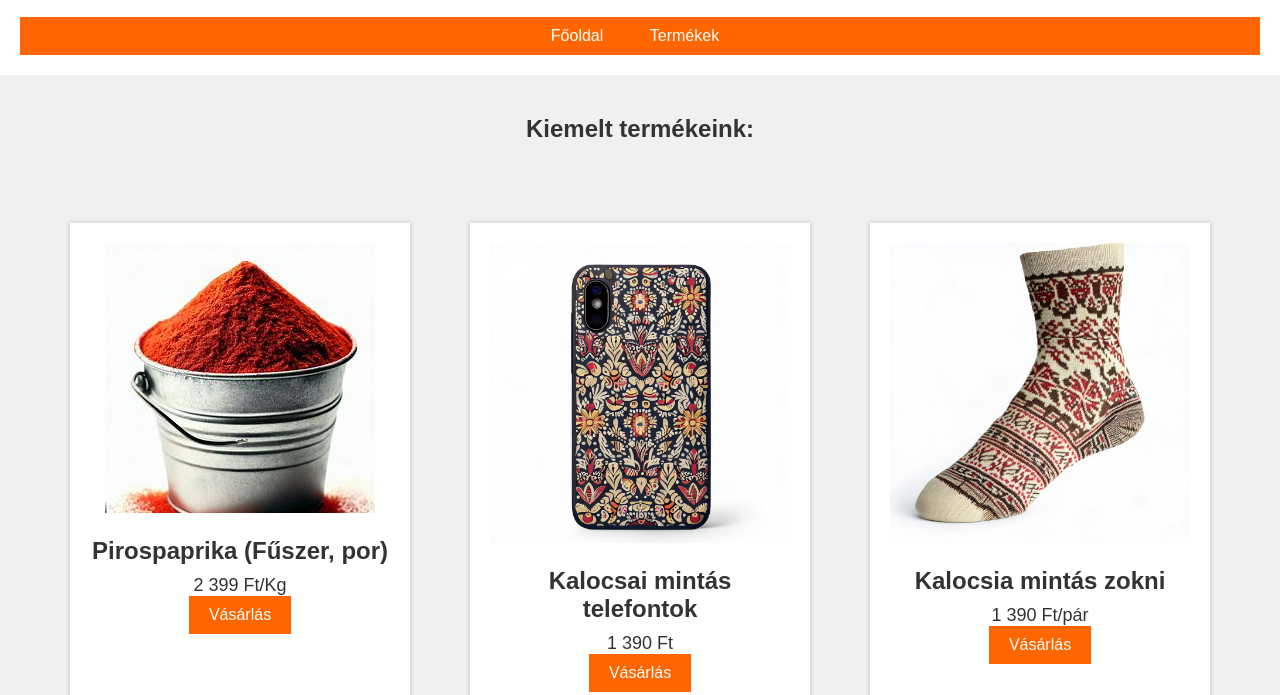
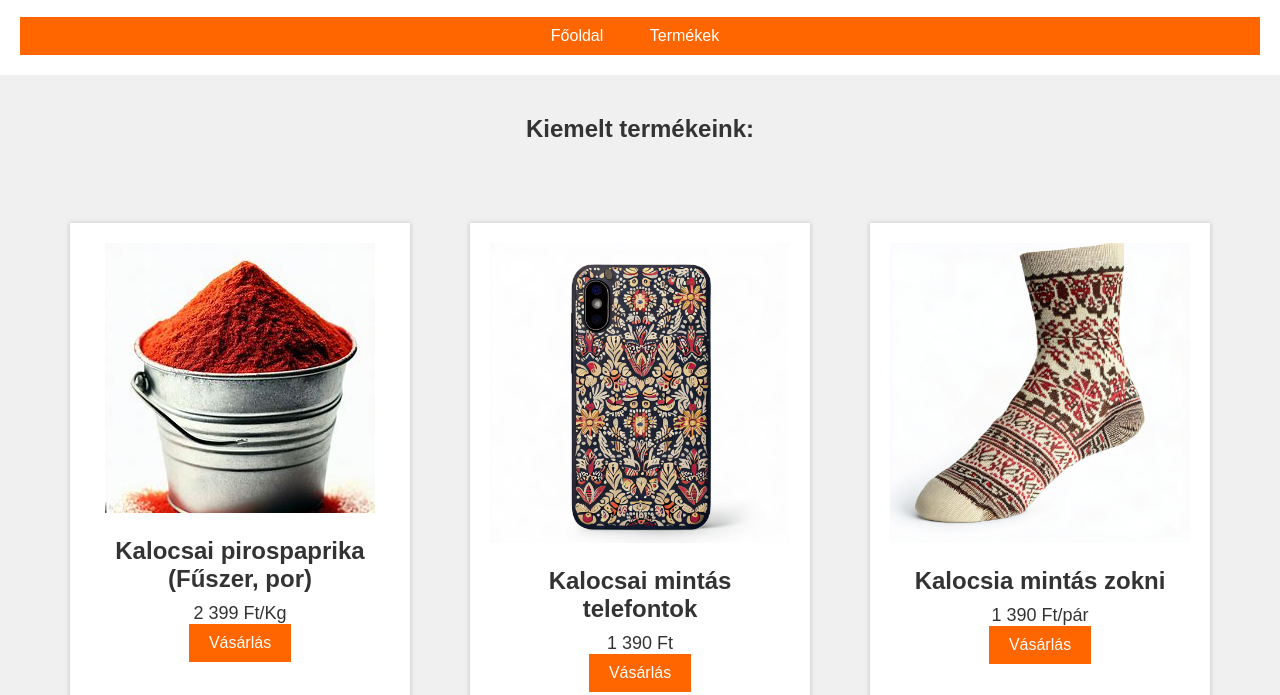
Before and after one commit to Korte-Craft/kalocsashop.github.io, a plain HTML site: page termekek.html in a window 1280 px wide. Shown: the part 105-800 px from the top of the page. Drawn offline with Linux system fonts and the light colour scheme.

Commit message:
Update termekek.html

```diff
--- a/termekek.html
+++ b/termekek.html
@@ -22,8 +22,8 @@
     </main>
     <main>
         <section class="product">
-            <img src="product1.jpg" alt="Pirospaprika (Fűszer, por)">
-            <h2>Pirospaprika (Fűszer, por)</h2>
+            <img src="product1.jpg" alt="Kalocsai pirospaprika (Fűszer, por)">
+            <h2>Kalocsai pirospaprika (Fűszer, por)</h2>
             <p>2 399 Ft/Kg</p>
             <button>Vásárlás</button>
         </section>
```
